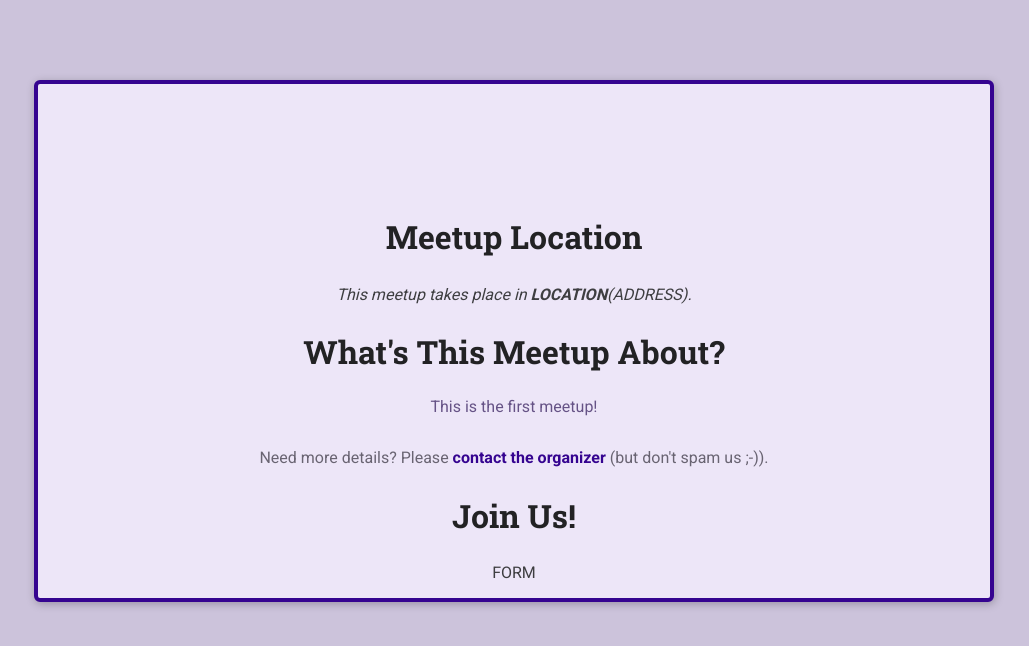
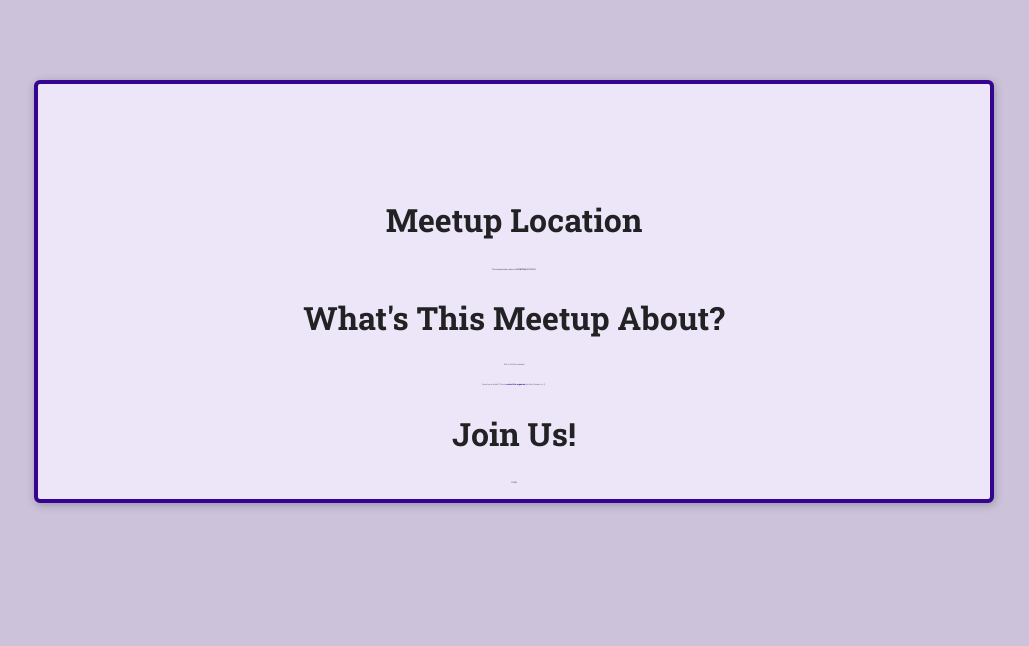
Before and after one commit to omarbabou/django-site, a Django app: page /meetups/1 in a window 1280 px wide. Shown: the top 646 px of the page, without its empty margins (126-1155 px from the left). Run offline with Django 4.2, Linux system fonts and the light colour scheme.

Commit message:
Add font-size to body

```diff
--- a/django_site/meetups/static/meetups/styles/base.css
+++ b/django_site/meetups/static/meetups/styles/base.css
@@ -9,6 +9,7 @@ body {
   margin: 0;
   background-color: #ccc3db;
   color: #3e3e41;
+  font-size: 2px;
 }
 
 h1,
```
